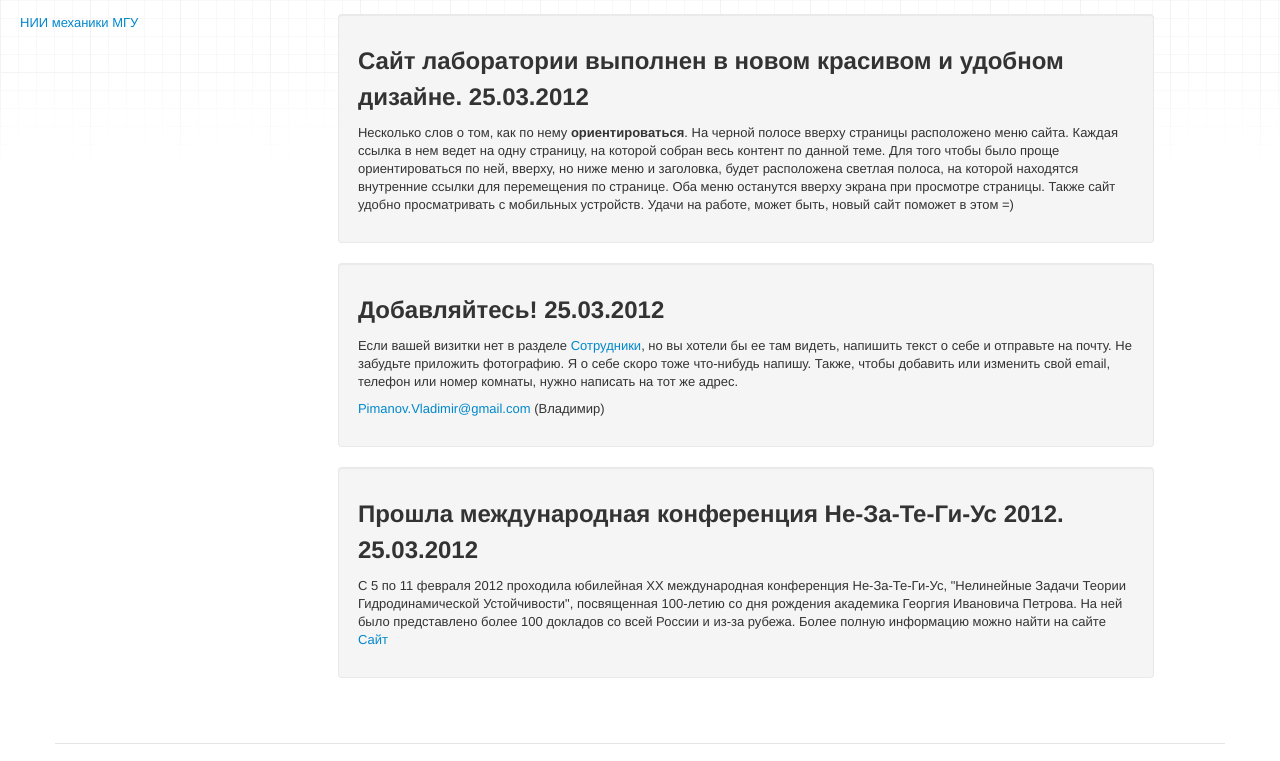
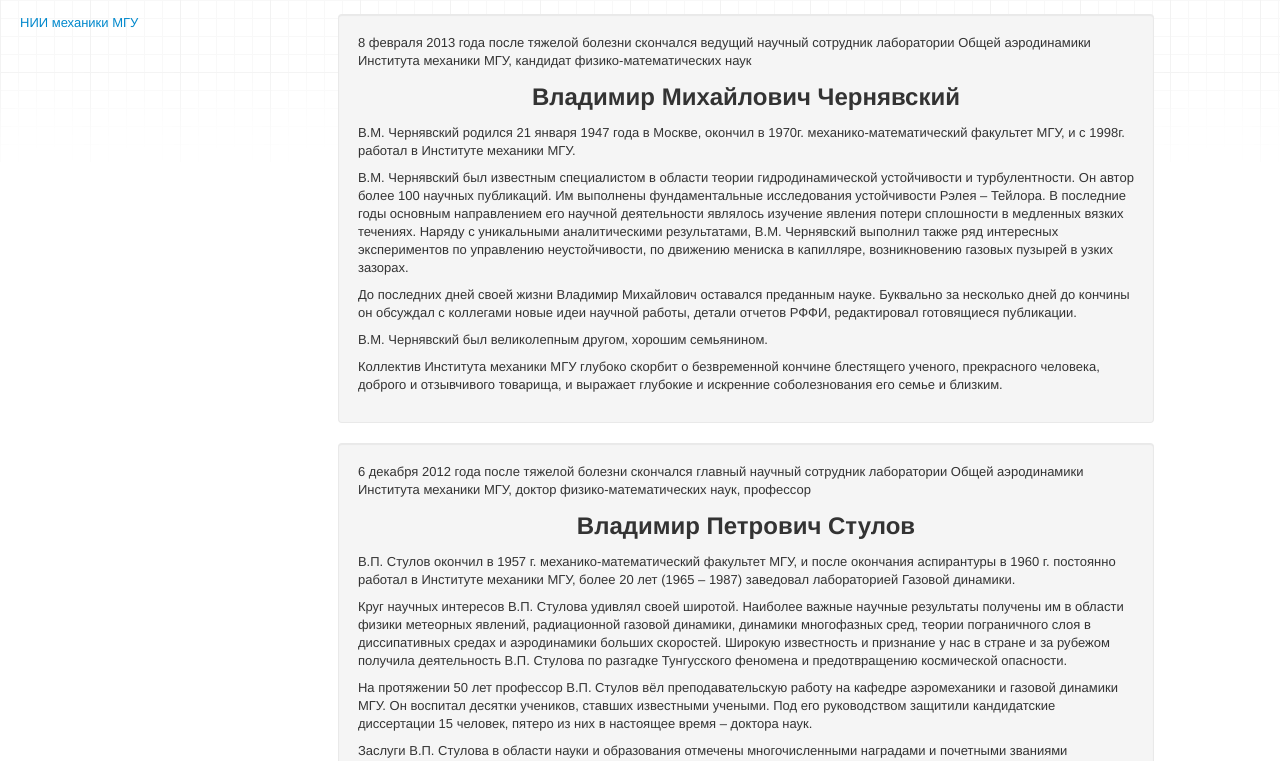
Before and after one commit to pimanov/lab102, a plain HTML site: page index.html in a window 1280 px wide. Shown: the part 184-945 px from the top of the page. Drawn offline with Linux system fonts and the light colour scheme.

Commit message:
two nekrologs have been added

```diff
--- a/index.html
+++ b/index.html
@@ -88,30 +88,50 @@
       <p><a href="http://www.imec.msu.ru/">НИИ механики МГУ</a></p>
     </div>
     <div class="span8">
-	  <noscript><div class="alert alert-error">
+      <noscript><div class="alert alert-error">
 	    <a class="close" data-dismiss="alert">?</a>
 		<p>Вы видeте это сообщение, и это значит, что ваш браузер не воспроизводит JavaScripte. Email адреса не
 		отображаются, возможно, есть и другие проблемы</p>
-	  </div></noscript>
-	  <div class="well">   <!--alert,well,alert alert-error,alert alert-success,alert alert-info,alert alert-block -->
-        <p><h2>Сайт лаборатории выполнен в новом красивом и удобном дизайне. 25.03.2012</h2></p>
-	    <p>Несколько слов о том, как по нему <strong>ориентироваться</strong>. На черной полосе вверху страницы
-		расположено	меню сайта. Каждая ссылка в нем ведет на одну страницу, на которой собран весь контент по данной
-		теме. Для того чтобы было проще ориентироваться по ней, вверху, но ниже меню и заголовка, будет
-		расположена светлая полоса, на которой находятся внутренние ссылки для перемещения по странице.
-		Оба меню останутся вверху экрана при просмотре страницы. Также сайт удобно просматривать с мобильных
-		устройств. Удачи на работе, может быть, новый сайт поможет в этом =)</p>
+      </div></noscript>
+      <div class="well">   <!--alert,well,alert alert-error,alert alert-success,alert alert-info,alert alert-block -->
+            <p>8 февраля 2013 года после тяжелой болезни скончался ведущий научный сотрудник лаборатории Общей аэродинамики Института
+	механики МГУ, кандидат физико-математических наук</p>
+	    <p><center><h2>Владимир Михайлович Чернявский</h2></center></p>
+	    <p><nobr>В.М. Чернявский</nobr> родился 21 января 1947 года в Москве, окончил в 1970г. механико-математический факультет МГУ,
+	и с 1998г. работал в Институте механики МГУ. </p>
+	    <p><nobr>В.М. Чернявский</nobr> был известным специалистом в области теории гидродинамической устойчивости и турбулентности.
+	Он автор более 100 научных публикаций. Им выполнены фундаментальные исследования устойчивости Рэлея – Тейлора.
+	В последние годы основным направлением его научной деятельности являлось изучение явления потери сплошности в медленных
+	вязких течениях. Наряду с уникальными аналитическими результатами, <nobr>В.М. Чернявский</nobr> выполнил также ряд интересных
+	экспериментов по управлению неустойчивости, по движению мениска в капилляре, возникновению газовых пузырей в узких зазорах.</p>
+	    <p>До последних дней своей жизни Владимир Михайлович оставался преданным науке. Буквально за несколько дней до кончины
+	он обсуждал с коллегами новые идеи научной работы, детали отчетов РФФИ, редактировал готовящиеся публикации. </p>
+	    <p>В.М. Чернявский был великолепным другом, хорошим семьянином. </p>
+ 	    <p> Коллектив Института механики МГУ глубоко скорбит о безвременной кончине блестящего ученого, прекрасного человека,
+	доброго и отзывчивого товарища, и выражает глубокие и искренние соболезнования его семье и близким.</p>
       </div>
-	  <div class="well">
-        <p><h2>Добавляйтесь! 25.03.2012</h2></p>
-	    <p>Если вашей визитки нет в разделе <a href="./people.html">Cотрудники</a>, но вы хотели бы ее там видеть,
-		напишить текст о себе и отправьте на почту. Не забудьте приложить фотографию. Я о себе скоро тоже что-нибудь
-		напишу. Также, чтобы добавить или изменить свой email, телефон или номер комнаты, нужно написать на тот
-		же адрес.</p>
-	    <p><script>"gma".addr("Pimanov.Vladimir","he-he-he","il","com")</script> (Владимир)</p>
+      <div class="well">   <!--alert,well,alert alert-error,alert alert-success,alert alert-info,alert alert-block -->
+            <p>6 декабря 2012 года после тяжелой болезни скончался главный научный сотрудник лаборатории
+		Общей аэродинамики Института механики МГУ, доктор физико-математических наук, профессор</p>
+	    <p><center><h2>Владимир Петрович Стулов</h2></center></p>
+	    <p><nobr>В.П. Стулов</nobr> окончил в 1957 г. механико-математический факультет МГУ, и после окончания аспирантуры в 1960 г.
+	постоянно работал в Институте механики МГУ, более 20 лет (1965 – 1987) заведовал лабораторией Газовой динамики.</p>
+	    <p>Круг научных интересов <nobr>В.П. Стулова</nobr> удивлял своей широтой. Наиболее важные научные результаты получены им в
+	области физики метеорных явлений, радиационной газовой динамики, динамики многофазных сред, теории пограничного слоя в диссипативных
+	средах и аэродинамики больших скоростей. Широкую известность и признание у нас в стране и за рубежом получила деятельность
+	<nobr>В.П. Стулова</nobr> по разгадке Тунгусского феномена и предотвращению космической опасности.</p>
+	    <p>На протяжении 50 лет профессор <nobr>В.П. Стулов</nobr> вёл преподавательскую работу на кафедре аэромеханики и газовой
+	динамики МГУ. Он воспитал десятки учеников, ставших известными учеными. Под его руководством защитили кандидатские диссертации 15
+	человек, пятеро из них в настоящее время – доктора наук.</p>
+	    <p>Заслуги <nobr>В.П. Стулова</nobr> в области науки и образования отмечены многочисленными наградами и почетными званиями
+	правительственного, отраслевого и университетского уровней. В том числе – медалью ордена «За заслуги перед отечеством» 2-ой степени,
+	нагрудным знаком «Почетный работник высшего профессионального образования РФ», медалью им. <nobr>С.П. Королева</nobr> Федерации
+	космонавтики СССР.</p>
+	    <p>Коллектив Института механики МГУ глубоко скорбит о безвременной кончине блестящего ученого и педагога, прекрасного человека,
+	доброго и отзывчивого товарища, и выражает глубокие и искренние соболезнования его семье и близким.</p>
       </div>
-	  <div class="well">
-        <p><h2>Прошла международная конференция Не-За-Те-Ги-Ус 2012. 25.03.2012</h2></p>
+	<div class="well">
+            <p><h2>Прошла международная конференция Не-За-Те-Ги-Ус 2012. 25.03.2012</h2></p>
 	    <p>С 5 по 11 февраля 2012 проходила юбилейная XX международная конференция Не-За-Те-Ги-Ус, "Нелинейные Задачи
 		Теории Гидродинамической Устойчивости", посвященная 100-летию со дня рождения академика Георгия Ивановича
 		Петрова. На ней было представлено более 100 докладов со всей России и из-за рубежа. Более полную информацию
@@ -132,7 +152,7 @@
         <p>Использован <a href="http://twitter.github.com/bootstrap/scaffolding.html">bootstap from twitter</a>
 		для написания сайта.</p>
         <p>© Владимир Пиманов</p>
-		<p align="right"><i> последняя редакция 25.03.2012</i></p>
+		<p align="right"><i> последняя редакция 20.03.2012</i></p>
 	  </footer>
 
     </div><!-- /container -->
```
